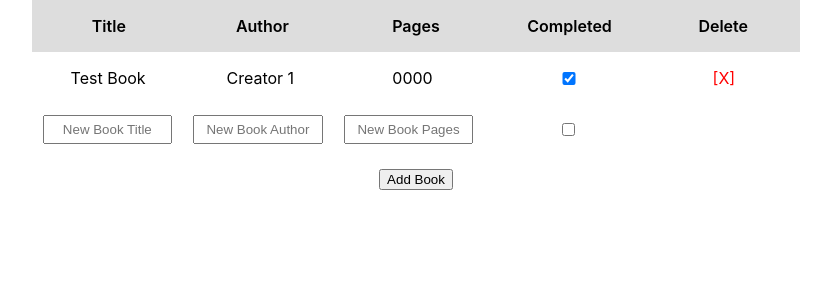
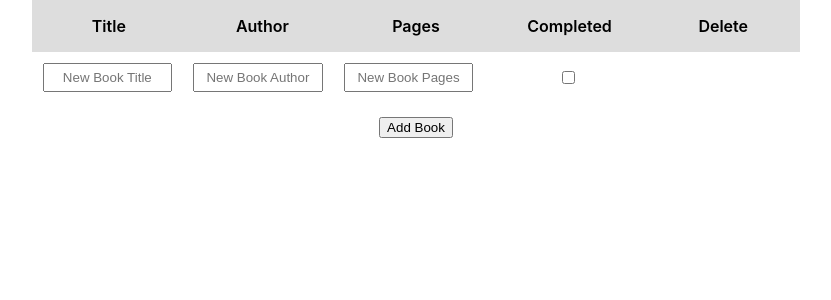
Before and after one commit to CourtneeM/TOP-library-react, a React (Create React App) app: page / in a window 1280 px wide. Shown: the top 300 px of the page, without its empty margins (224-1055 px from the left). Built offline with nearby package versions, Linux system fonts and the light colour scheme.

Commit message:
Set up book props

```diff
--- a/src/components/Book.js
+++ b/src/components/Book.js
@@ -2,17 +2,31 @@ import React, {Component} from 'react';
 import '../style/Book.css';
 
 class Book extends Component {
+
+  state = {
+    book: {
+      title: this.props.book.title,
+      author: this.props.book.author,
+      pages: this.props.book.pages,
+      completed: this.props.book.completed
+    }
+  }
+
   render() {
     return (
-      <div className='book'>
-        <p>Test Book</p>
-        <p>Creator 1</p>
-        <p>0000</p>
-        <input type="checkbox" checked />
-        <p style={{color: 'red', cursor: 'pointer'}}>[X]</p>
+      <div>
+        <div className='book'>
+          <p>{ this.state.title }</p>
+          <p>{ this.state.author }</p>
+          <p>{ this.state.pages }</p>
+          <input type="checkbox" />
+          <p id="delete-btn">[X]</p>
+        </div>
       </div>
     )
   }
 }
 
 export default Book;
+
+// display book info from bookshelf.js
--- a/src/components/Bookshelf.js
+++ b/src/components/Bookshelf.js
@@ -4,6 +4,19 @@ import NewBookForm from './NewBookForm';
 import '../style/Bookshelf.css';
 
 class Bookshelf extends Component {
+
+  state = {
+    bookshelf: [{title: 'harry potter', author: 'JK', pages: '3883', completed: false}],
+  }
+
+  addBook = (book) => {
+    let bookshelf = this.state.bookshelf;
+    bookshelf.push(book);
+    this.setState(
+      bookshelf
+    )
+  }
+
   render() {
     return (
       <div>
@@ -14,10 +27,16 @@ class Bookshelf extends Component {
           <p>Completed</p>
           <p>Delete</p>
         </div>
-        <div className="books-container">
-          <Book />
+        <div>
+        {
+          this.state.bookshelf.forEach((book) => (
+            <Book book={book} />
+            ))
+        }
         </div>
-        <NewBookForm />
+        <div>
+          <NewBookForm addBook={ this.addBook } />
+        </div>
       </div>
     )
   }
--- a/src/components/NewBookForm.js
+++ b/src/components/NewBookForm.js
@@ -3,18 +3,36 @@ import '../style/NewBookForm.css';
 
 class NewBookForm extends Component {
 
-  handleAddBookBtn() {
-    console.log('yo');
+  handleAddBookBtn = () => {
+    let title = document.getElementById('new-book-title');
+    let author = document.getElementById('new-book-author');
+    let pages = document.getElementById('new-book-pages');
+    let completed = document.getElementById('new-book-completed');
+
+    let book = {
+      title: title.value,
+      author: author.value,
+      pages: pages.value,
+      completed: completed.checked
+    }
+
+    title.value = "";
+    author.value = "";
+    pages.value = "";
+    completed.checked = false;
+
+    this.props.addBook(book);
+
   }
 
   render() {
     return (
       <div className="new-book-form">
         <div>
-          <input type="text" placeholder="New Book Title" />
-          <input type="text" placeholder="New Book Author" />
-          <input type="text" placeholder="New Book Pages" />
-          <input type="checkbox" />
+          <input id="new-book-title" type="text" placeholder="New Book Title" />
+          <input id="new-book-author" type="text" placeholder="New Book Author" />
+          <input id="new-book-pages" type="text" placeholder="New Book Pages" />
+          <input id="new-book-completed" type="checkbox" />
           <p></p>
         </div>
         <button onClick={ this.handleAddBookBtn }>Add Book</button>
--- a/src/style/Book.css
+++ b/src/style/Book.css
@@ -14,3 +14,8 @@
   width: 100%;
   text-align: center;
 }
+
+#delete-btn {
+  color: red;
+  cursor: pointer;
+}
```
